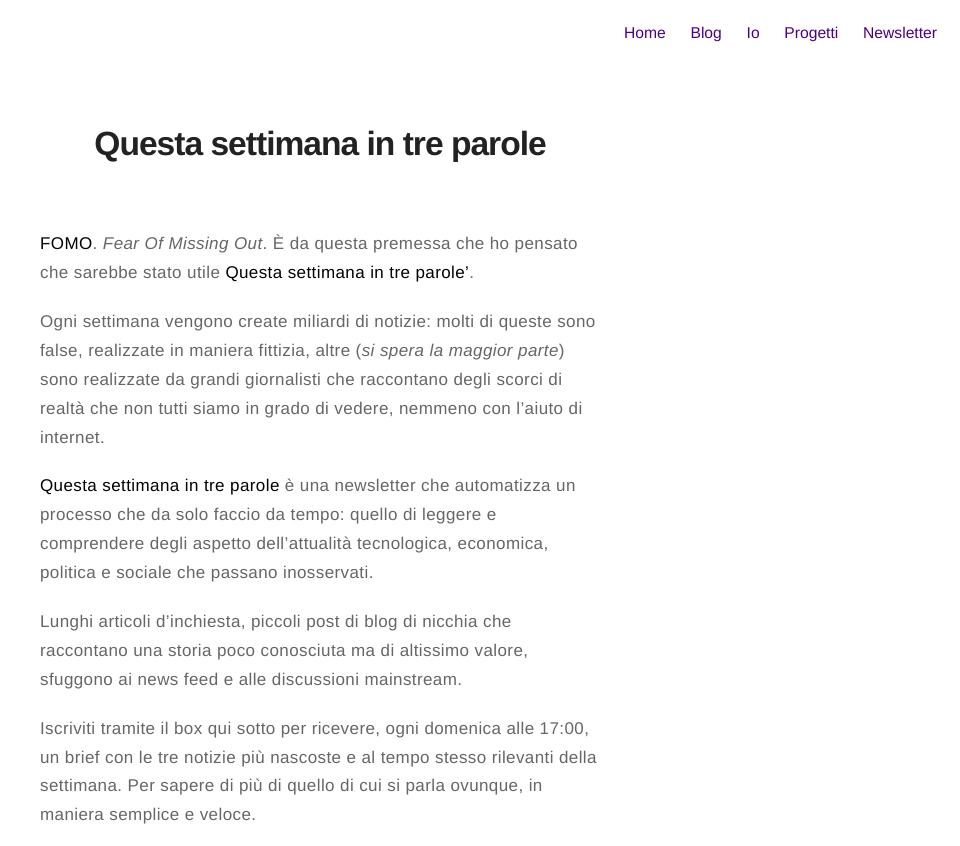
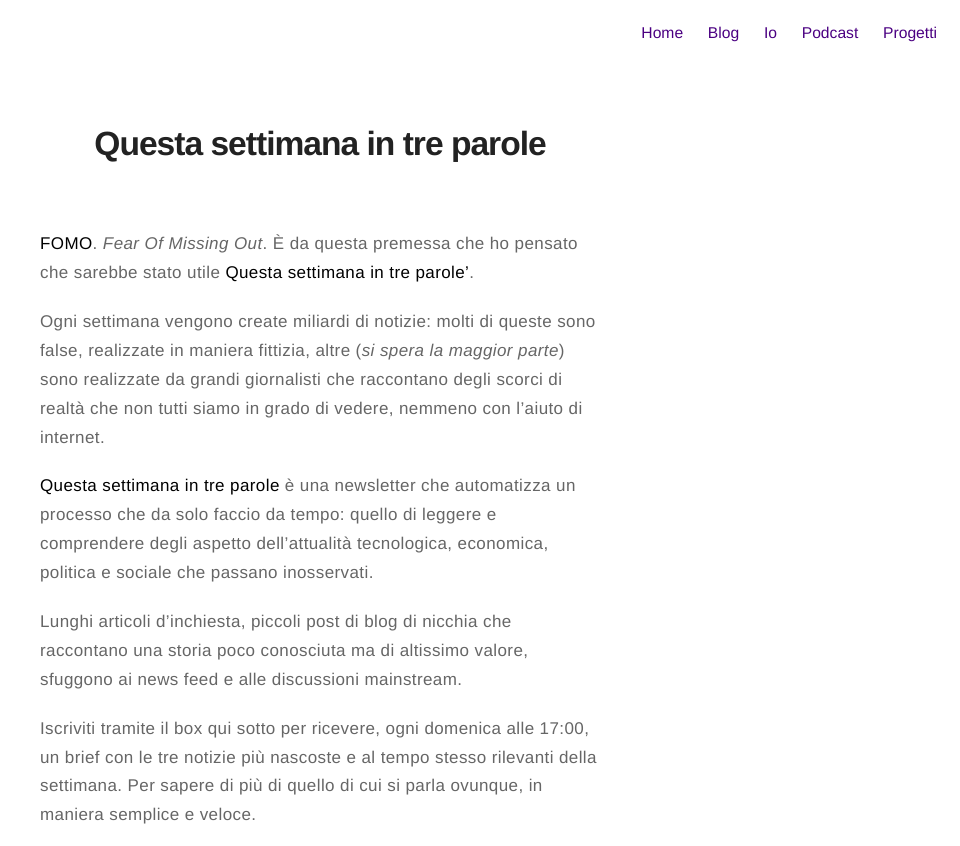
Before and after one commit to iJaack/Jaack, a Jekyll site: the page built from newsletter.md, in a window 1280 px wide, cut to the strip 0-846 px from the top of the page. Shown: the whole strip, without its empty margins (320-1280 px from the left). Built offline with Jekyll 4.4.1, drawn with Linux system fonts in a browser that asks for light colours.

Commit message:
Fix navbar con pagine Podcast e Newsletter

```diff
--- a/_includes/nav.html
+++ b/_includes/nav.html
@@ -22,6 +22,12 @@
             {% endif %}
         {% endif %}
 
+        {% if page.title != "Podcast" %}
+        <li class="item">
+          <a class="link" href="{{ site.url }}/podcast">Podcast</a>
+        </li>
+        {% endif %}
+
         {% if site.projects == true %}
             {% if page.title != "Progetti" %}
                 <li class="item">
```
Also changed, not shown: newsletter.md (+1 -1 lines), podcast.md (+1 -1 lines).
